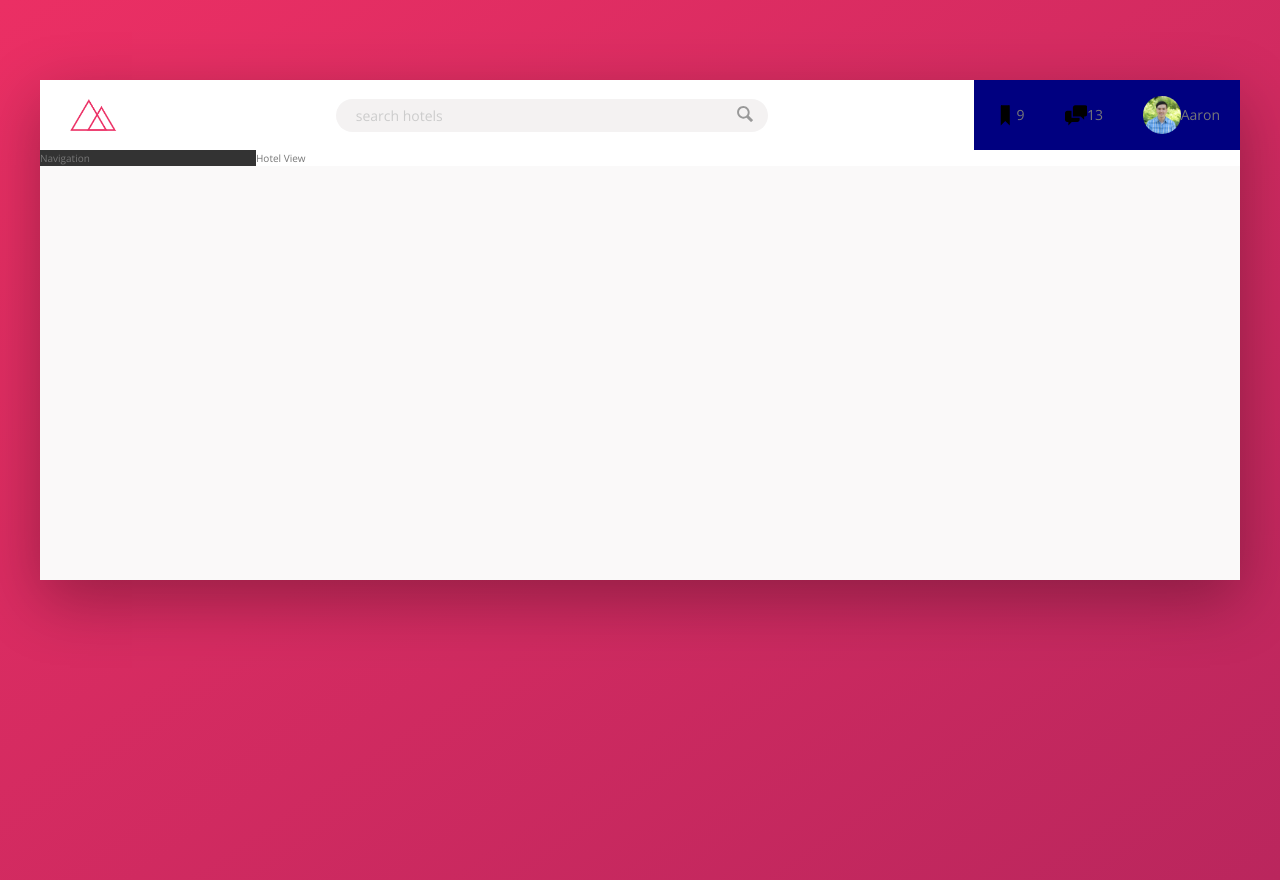
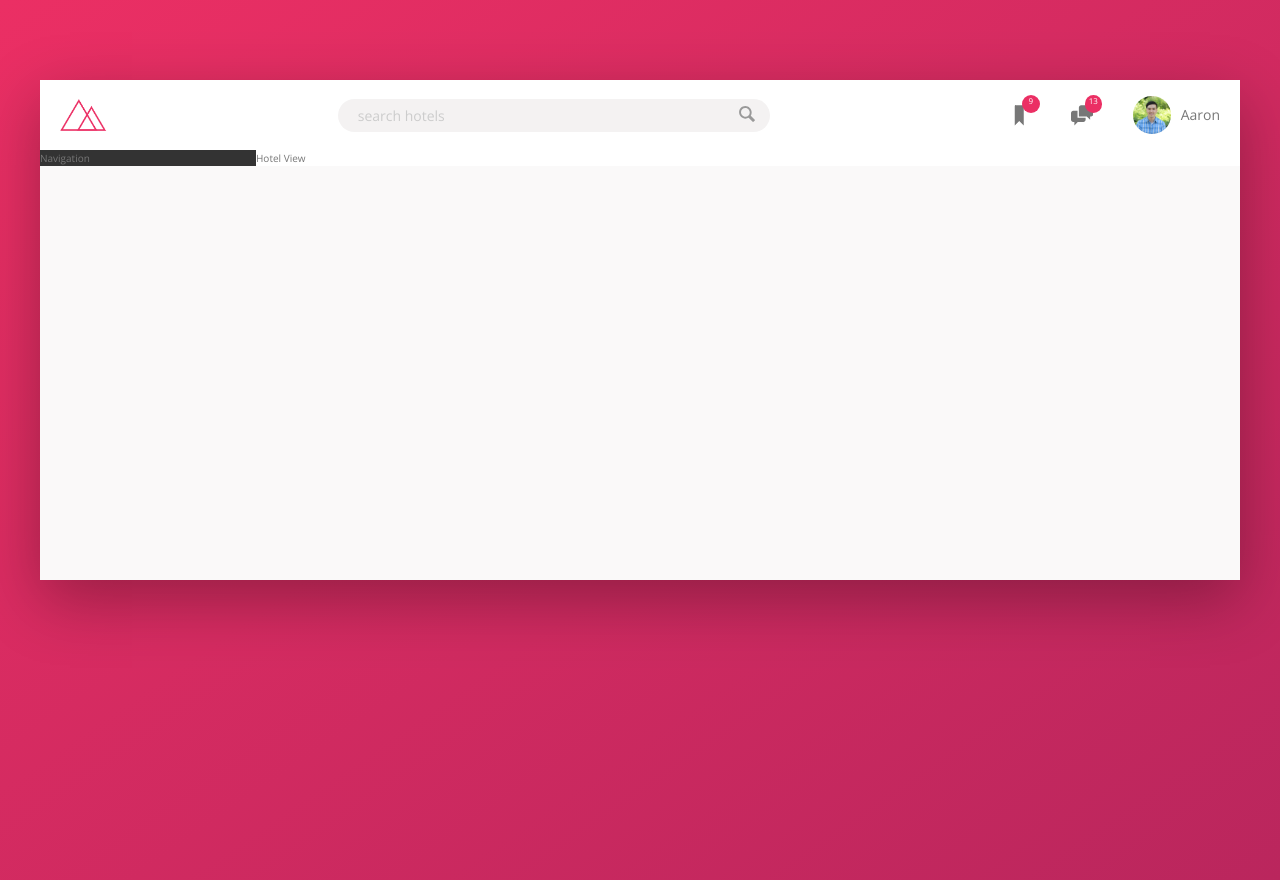
Before and after one commit to syn228/Trillo-flex, a website: page index.html in a window 1280 px wide. Drawn offline with nearby package versions, Linux system fonts and the light colour scheme.

Commit message:
finished up rest of the styling with the header

```diff
--- a/sass/_components.scss
+++ b/sass/_components.scss
@@ -1,7 +1,7 @@
 // LOGO
 .logo {
   height: 3.25rem;
-  margin-left: 3rem;
+  margin-left: 2rem;
 }
 
 
@@ -20,7 +20,7 @@
     background-color: var(--color-grey-light-2);
     border: none;
     padding: .7rem 2rem;
-    border-radius: 100px;
+    border-radius: 50px;
     width: 90%;
     transition: all .2s;
     margin-right: -3.25rem;
@@ -62,7 +62,6 @@
 }
 // User Navigation
 .user-nav {
-  background-color: navy;
   align-self: stretch;
 
   display: flex;
@@ -81,28 +80,34 @@
   }
 
   &__icon-box {
-
+    position: relative;
   }
 
   &__icon {
     height: 2.25rem;
     width: 2.25rem;
+    fill: var(--color-grey-dark-2);
   }
 
   &__notification {
+    font-size: .8rem;
+    height: 1.75rem;
+    width: 1.75rem;
+    border-radius: 100%;
+    background-color: var(--color-primary);
+    color: #fff;
+    position: absolute;
+    top: 1.5rem;
+    right: 1.1rem;
 
-  }
-
-  &__user {
-
+    display: flex;
+    justify-content: center;
   }
 
   &__user-photo {
     height: 3.75rem;
     border-radius: 50%;
+    margin-right: 1rem;
   }
 
-  &__user-name {
-
-  }
 }
```
Also changed, not shown: css/style.css.
